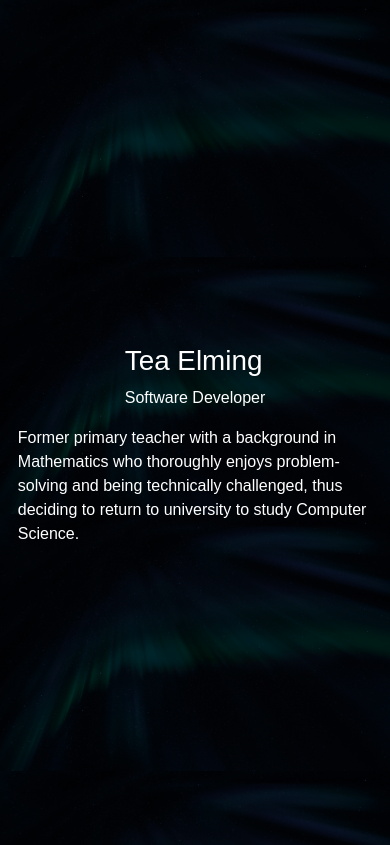
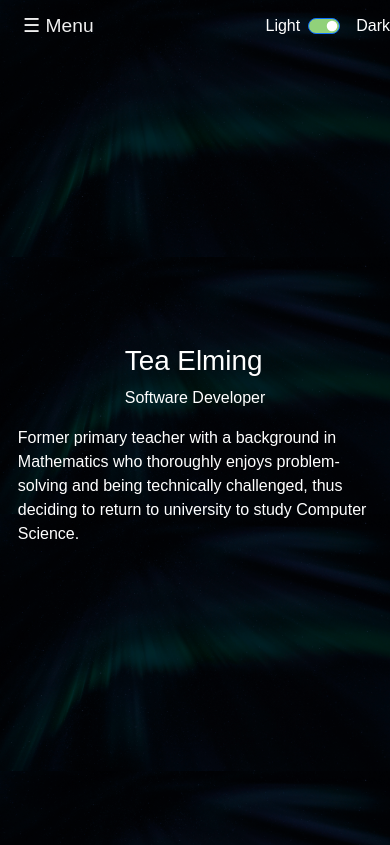
Before and after one commit to TeaElming/TeaElmingPortfolio, a React (Vite) app in the folder my-portfolio/: page / in a window 390 px wide. Shown: the top 845 px of the page. Built offline with nearby package versions, Linux system fonts and the light colour scheme.

Commit message:
Navbar added to mobile SPA

```diff
--- a/my-portfolio/src/App.tsx
+++ b/my-portfolio/src/App.tsx
@@ -51,7 +51,6 @@ function App() {
 		localStorage.setItem("version", newVersion)
 	}
 
-	// Apply theme + version to <html> attributes
 	useEffect(() => {
 		document.documentElement.setAttribute("data-theme", theme)
 		document.documentElement.setAttribute("data-version", version)
@@ -63,7 +62,7 @@ function App() {
 			setWindowWidth(newWidth)
 			setIsMobileView(newWidth < 1024 || isMobileDevice())
 		}
-		handleResize() // Ensure accurate value on mount
+		handleResize()
 		window.addEventListener("resize", handleResize)
 		return () => window.removeEventListener("resize", handleResize)
 	}, [])
@@ -71,7 +70,7 @@ function App() {
 	return (
 		<Router>
 			{isMobileView ? (
-				<MobileSPA />
+				<MobileSPA theme={theme} toggleTheme={toggleTheme} />
 			) : (
 				<AppContent
 					theme={theme}
@@ -79,6 +78,7 @@ function App() {
 					toggleTheme={toggleTheme}
 					toggleVersion={toggleVersion}
 					windowWidth={windowWidth}
+					isMobileView={isMobileView}
 				/>
 			)}
 		</Router>
@@ -91,6 +91,7 @@ interface AppContentProps {
 	toggleTheme: () => void
 	toggleVersion: () => void
 	windowWidth: number
+	isMobileView: boolean
 }
 
 function AppContent({
@@ -99,6 +100,7 @@ function AppContent({
 	toggleTheme,
 	toggleVersion,
 	windowWidth,
+	isMobileView,
 }: AppContentProps) {
 	const location = useLocation()
 
@@ -110,7 +112,6 @@ function AppContent({
 		}
 	}, [location])
 
-	// Cursor glow effect
 	useEffect(() => {
 		const handleMouseMove = (e: MouseEvent) => {
 			const glow = document.getElementById("cursor-glow")
@@ -127,10 +128,9 @@ function AppContent({
 
 	return (
 		<>
-			{/* Toggle container - only render under correct conditions */}
 			{!(
 				version === "bare" &&
-				windowWidth < 1300 &&
+				windowWidth < 1100 &&
 				location.pathname !== "/"
 			) && (
 				<div
@@ -146,6 +146,8 @@ function AppContent({
 						fontSize: "0.9rem",
 					}}
 				>
+					{/* Only show version toggle if not in mobile view */}
+					{!isMobileView && (
 						<div style={{ display: "flex", alignItems: "center", gap: "8px" }}>
 							<span>Personal</span>
 							<Form.Check
@@ -157,7 +159,9 @@ function AppContent({
 							/>
 							<span>Neutral</span>
 						</div>
+					)}
 
+					{/* Always show theme toggle */}
 					<div style={{ display: "flex", alignItems: "center", gap: "8px" }}>
 						<span>Light</span>
 						<Form.Check
@@ -172,13 +176,10 @@ function AppContent({
 				</div>
 			)}
 
-			{/* Render the navbar only in prettier mode */}
 			{version === "prettier" && <PortfolioNavbar />}
 
-			{/* Cursor glow element */}
 			<div id="cursor-glow" className="cursor-glow"></div>
 
-			{/* Main content */}
 			<div className="content-container">
 				<Routes>
 					{version === "bare" ? (
@@ -197,7 +198,6 @@ function AppContent({
 				</Routes>
 			</div>
 
-			{/* Render the footer only in prettier mode */}
 			{version === "prettier" && <PortfolioFooter />}
 		</>
 	)
--- /dev/null
+++ b/my-portfolio/src/pages/mobileSPA/MobileDropdownNavbar.tsx
@@ -0,0 +1,57 @@
+/** @format */
+import "./css/MobileDropdownNavbar.css"
+import Form from "react-bootstrap/Form"
+
+interface MobileDropdownNavbarProps {
+	theme: string
+	toggleTheme: () => void
+	onNavigate: (id: string) => void
+	isOpen: boolean
+	toggleMenu: () => void
+}
+
+const MobileDropdownNavbar: React.FC<MobileDropdownNavbarProps> = ({
+	theme,
+	toggleTheme,
+	onNavigate,
+	isOpen,
+	toggleMenu,
+}) => {
+	return (
+		<>
+			<div className="mobile-navbar">
+				<button className="menu-toggle" onClick={toggleMenu}>
+					☰ Menu
+				</button>
+
+				<div className="theme-toggle">
+					<span>Light</span>
+					<Form.Check
+						type="switch"
+						id="theme-switch"
+						checked={theme === "dark"}
+						onChange={toggleTheme}
+						style={{ margin: 0 }}
+					/>
+					<span>Dark</span>
+				</div>
+			</div>
+
+			{isOpen && (
+				<div className="mobile-dropdown">
+					{["start", "projects", "education", "about"].map((id) => (
+						<div
+							key={id}
+							className="dropdown-item"
+							onClick={() => onNavigate(id)}
+						>
+							{`${id.charAt(0).toUpperCase()}${id.slice(1)}`}
+						</div>
+					))}
+				</div>
+			)}
+		</>
+	)
+}
+
+export default MobileDropdownNavbar
--- a/my-portfolio/src/pages/mobileSPA/MobileSPA.tsx
+++ b/my-portfolio/src/pages/mobileSPA/MobileSPA.tsx
@@ -1,16 +1,44 @@
+/** @format */
+import { useState } from "react"
 import StartB from "../basic/Start"
 import EducationB from "../basic/Education"
 import ProjectsB from "../basic/Projects"
 import AboutB from "../basic/About"
+import MobileDropdownNavbar from "./MobileDropdownNavbar"
 import "./css/MobileSPA.css"
 
-const MobileSPA = () => (
-	<div className="mobile-spa">
-		<StartB />
-		<ProjectsB />
-		<EducationB />
-		<AboutB />
-	</div>
-)
+interface MobileSPAProps {
+	theme: string
+	toggleTheme: () => void
+}
+
+const MobileSPA: React.FC<MobileSPAProps> = ({ theme, toggleTheme }) => {
+	const [menuOpen, setMenuOpen] = useState(false)
+
+	const scrollToSection = (id: string) => {
+		const el = document.getElementById(id)
+		if (el) {
+			el.scrollIntoView({ behavior: "smooth", block: "start" })
+			setMenuOpen(false)
+		}
+	}
+
+	return (
+		<div className="mobile-spa">
+			<MobileDropdownNavbar
+				theme={theme}
+				toggleTheme={toggleTheme}
+				onNavigate={scrollToSection}
+				isOpen={menuOpen}
+				toggleMenu={() => setMenuOpen(!menuOpen)}
+			/>
+
+			<div id="start"><StartB /></div>
+			<div id="projects"><ProjectsB /></div>
+			<div id="education"><EducationB /></div>
+			<div id="about"><AboutB /></div>
+		</div>
+	)
+}
 
 export default MobileSPA
--- /dev/null
+++ b/my-portfolio/src/pages/mobileSPA/css/MobileDropdownNavbar.css
@@ -0,0 +1,41 @@
+.mobile-navbar {
+	position: fixed;
+	top: 0;
+	left: 0;
+	right: 0;
+	z-index: 1000;
+	display: flex;
+	justify-content: space-between;
+	align-items: center;
+}
+
+.menu-toggle {
+	background: none;
+	border: none;
+	font-size: 1.2rem;
+	cursor: pointer;
+  color: var(--edu-text);
+}
+
+.theme-toggle {
+	display: flex;
+	align-items: center;
+	gap: 8px;
+}
+
+.mobile-dropdown {
+	position: fixed;
+	top: 48px;
+	left: 0;
+	right: 0;
+	background: var(--bs-body-bg);
+	border-bottom: 1px solid var(--bs-border-color);
+	z-index: 999;
+	text-align: center;
+}
+
+.dropdown-item {
+	padding: 10px;
+	border-top: 1px solid var(--bs-border-color);
+	cursor: pointer;
+}
```
Lines whose indentation alone changed are shown as unchanged.
